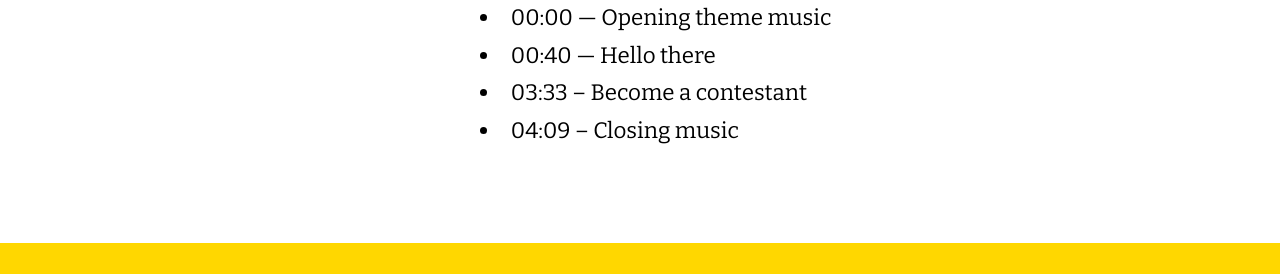
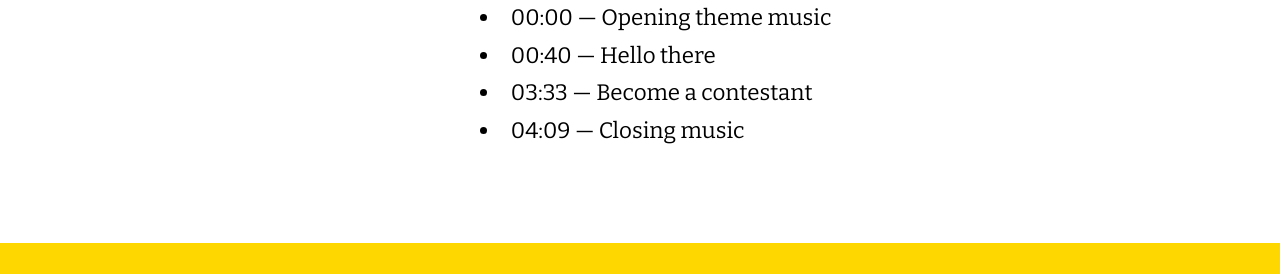
Before and after one commit to johnpeart/dept-of-bad-ideas, a Jekyll site: the page built from _episodes/00-01-podcast-preview.md, in a window 1280 px wide. Shown: the part 843-1117 px from the top of the page. Built offline with Jekyll 4.4.1, drawn with Linux system fonts in a browser that asks for light colours.

```diff
--- a/_episodes/00-01-podcast-preview.md
+++ b/_episodes/00-01-podcast-preview.md
@@ -45,6 +45,6 @@ In this short preview episode, we explain what you can expect when the Departmen
 
 - 00:40 — Hello there
 
-- 03:33 – Become a contestant
+- 03:33 — Become a contestant
 
-- 04:09 – Closing music
+- 04:09 — Closing music
```
